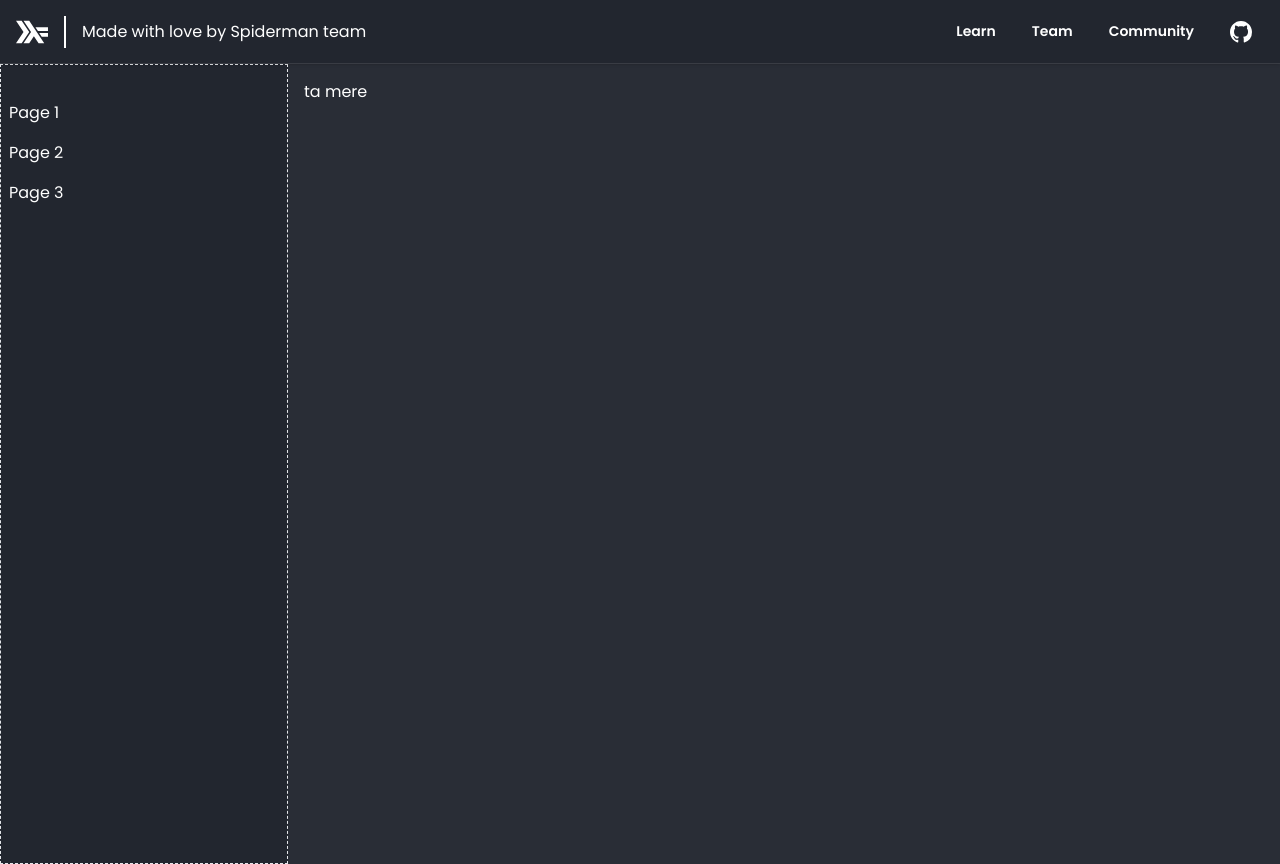
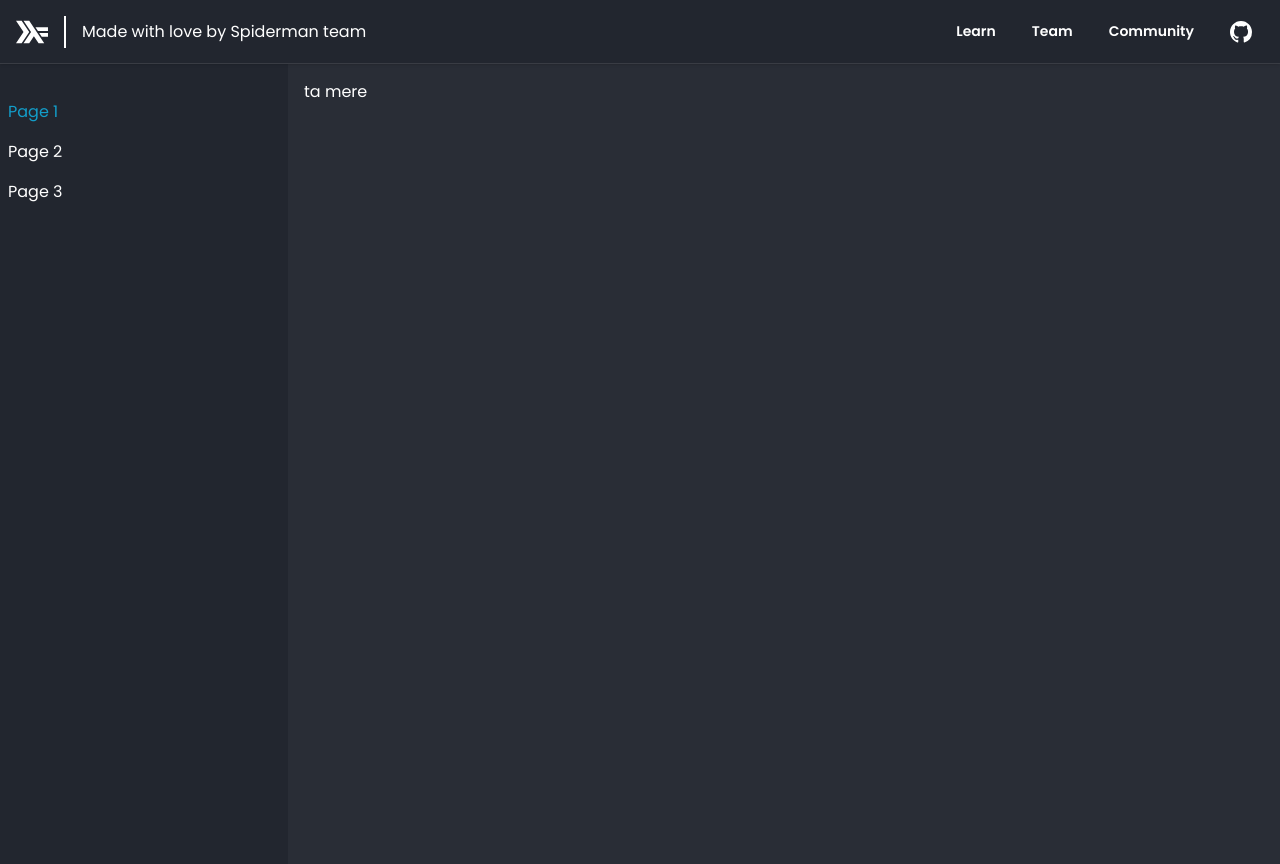
Before and after one commit to Gaetandrt/glados-doc, a Next.js app: page /learn/get-started in a window 1280 px wide. Built offline with nearby package versions, Linux system fonts and the light colour scheme.

Commit message:
patch hover sidbar

```diff
--- a/src/components/Sidebar.tsx
+++ b/src/components/Sidebar.tsx
@@ -1,21 +1,39 @@
+"use client";
 import React from "react";
-
-const pages = [
-  { name: "Page 1", link: "/learn/get-started" },
-  { name: "Page 2", link: "/page2" },
-  { name: "Page 3", link: "/page3" },
-];
+import { usePathname } from "next/navigation";
+import { useMemo } from "react";
 
 const Sidebar = () => {
+  const pathname = usePathname();
+
+  const activeClassName = 'hover:bg-hover-color text-text-color-react';
+  const inactiveClassName = 'hover:bg-hover-color';
+  const pages = useMemo(() => [
+    {
+      name: 'Page 1',
+      active: pathname === '/learn/get-started',
+      href: '/learn/get-started',
+    },
+    {
+      name: 'Page 2',
+      active: pathname === '/page2',
+      href: '/page2',
+    },
+    {
+      name: 'Page 3',
+      active: pathname === '/page3',
+      href: '/page3',
+    }
+  ], [pathname]);
   return (
-    <div className="h-screen pt-7 pb-8 bg-bg-color flex flex-col border border-dashed w-72">
+    <div className="h-screen pt-7 pb-8 bg-bg-color flex flex-col w-72">
       <div>
         <ul>
           {pages.map((page, index) => (
             <li key={index} className="mb-0 pr-3 w-64 flex">
               <a
-                className="block h-10 hover:bg-hover-color hover:text-text-color-react rounded-r-2xl px-2 py-1 w-full"
-                href={page.link}
+                className={`h-10 rounded-r-2xl px-2 py-1 w-full ${page.active ? activeClassName : inactiveClassName}`}
+                href={page.href}
               >
                 <div className="flex items-center h-full">
                   {page.name}
```
